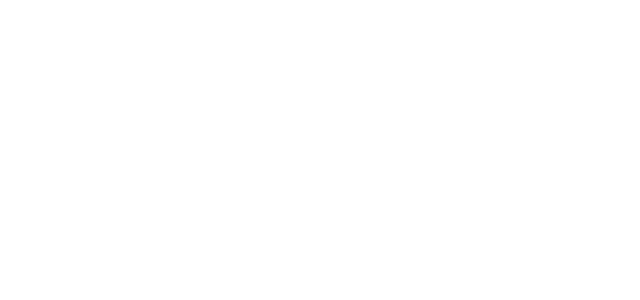
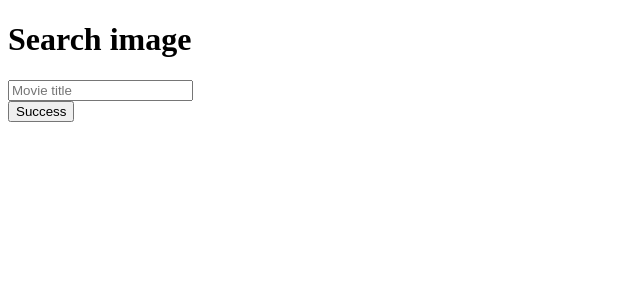
Before and after one commit to eliasvolkov/React-lessons, a React (Create React App) app in the folder state-components/: page / in a window 1280 px wide. Shown: the top 300 px of the page, without its empty margins (0-640 px from the left). Built offline with nearby package versions, Linux system fonts and the light colour scheme; the HTML template or start-up script is replaced by a standard one.

Commit message:
add reverse data flow

```diff
--- a/state-components/src/App.js
+++ b/state-components/src/App.js
@@ -1,8 +1,20 @@
 import React, { Component } from "react";
+import SearcInput from "./components/SearcInput";
 
 class App extends Component {
+  state = {
+    imageTitle: ""
+  };
+
+  onSubmitForm = title => {
+    console.log(title);
+  };
   render() {
-    return <div className="App" />;
+    return (
+      <div className="container">
+        <SearcInput onSubmit={this.onSubmitForm} />
+      </div>
+    );
   }
 }
 
--- a/state-components/src/components/SearcInput.js
+++ b/state-components/src/components/SearcInput.js
@@ -10,7 +10,7 @@
   };
 
   onSubmitForm = e => {
-    console.log(this.state.imageTitle);
+    this.props.onSubmit(this.state.imageTitle);
     e.preventDefault();
   };
 
```
